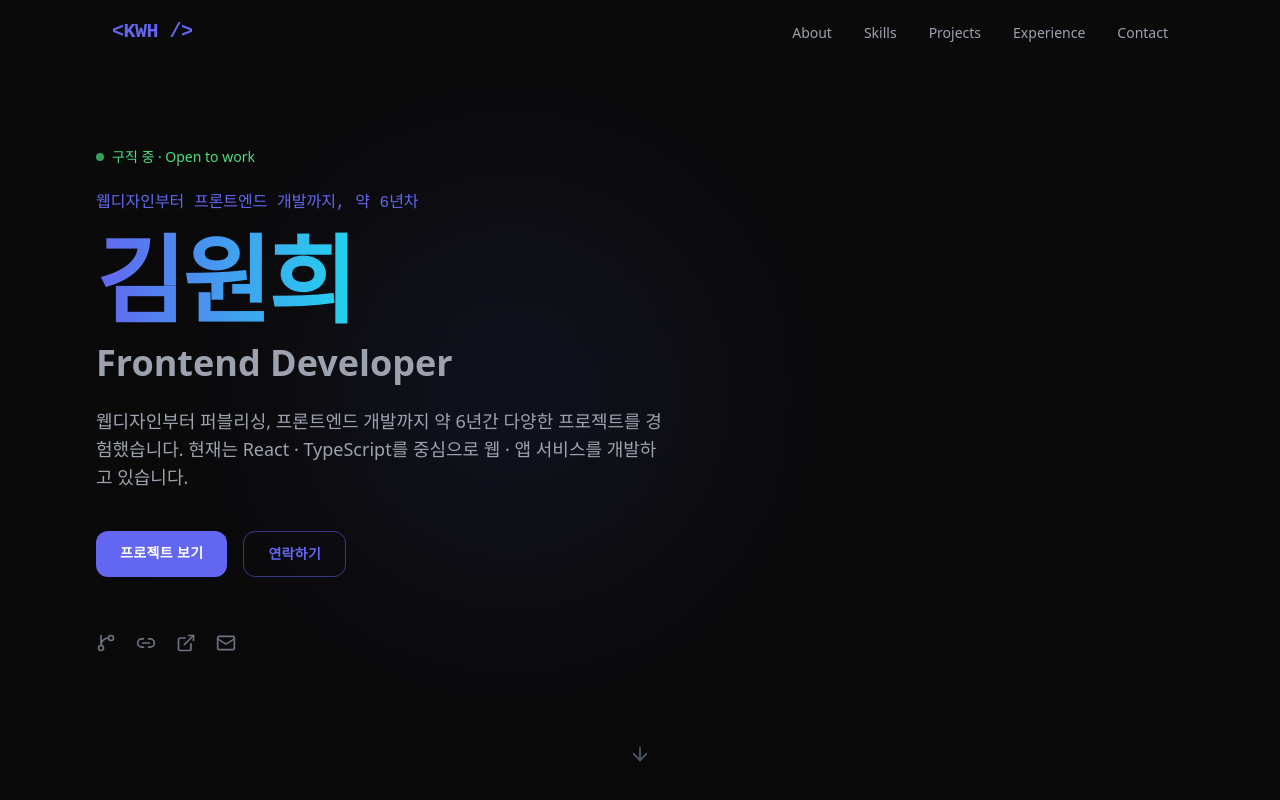
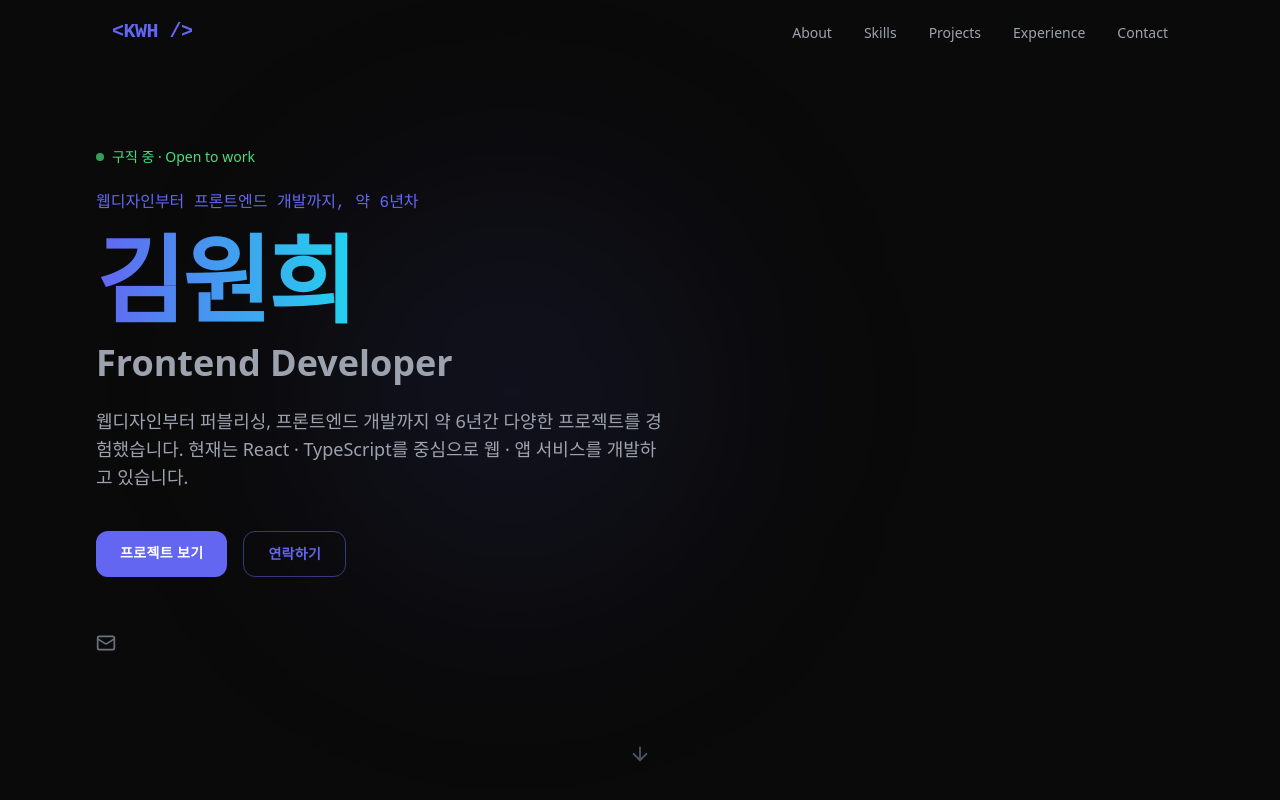
Before and after one commit to show2585-cmd/portfolio, a React (Vite) app: page / in a window 1280 px wide. Shown: the top 800 px of the page. Built offline with nearby package versions, Linux system fonts and the light colour scheme; a web font is replaced by a local one.

Commit message:
content: remove all social links

```diff
--- a/src/data/portfolio.ts
+++ b/src/data/portfolio.ts
@@ -6,9 +6,6 @@ export const personalInfo = {
   description:
     '웹디자인부터 퍼블리싱, 프론트엔드 개발까지 약 6년간 다양한 프로젝트를 경험했습니다. 현재는 React · TypeScript를 중심으로 웹 · 앱 서비스를 개발하고 있습니다.',
   email: 'show2585@gmail.com',
-  github: 'https://github.com/show2585-cmd',
-  linkedin: 'https://linkedin.com',
-  blog: 'https://blog.example.com',
   location: '서울, 대한민국',
   available: true,
 };
--- a/src/sections/Contact.tsx
+++ b/src/sections/Contact.tsx
@@ -1,13 +1,7 @@
 import { useRef, useState } from 'react';
 import { motion, useInView } from 'framer-motion';
-import { Mail, GitBranch, Link2, ExternalLink, Send } from 'lucide-react';
+import { Mail, Send } from 'lucide-react';
 import { personalInfo } from '../data/portfolio';
-
-const socialLinks = [
-  { icon: GitBranch, label: 'GitHub', href: personalInfo.github },
-  { icon: Link2, label: 'LinkedIn', href: personalInfo.linkedin },
-  { icon: ExternalLink, label: 'Blog', href: personalInfo.blog },
-];
 
 export default function Contact() {
   const ref = useRef(null);
@@ -58,23 +52,6 @@ export default function Contact() {
               </a>
             </div>
 
-            <div className="card">
-              <p className="text-xs text-gray-500 mb-4">소셜 미디어</p>
-              <div className="flex gap-4">
-                {socialLinks.map(({ icon: Icon, label, href }) => (
-                  <a
-                    key={label}
-                    href={href}
-                    target="_blank"
-                    rel="noopener noreferrer"
-                    aria-label={label}
-                    className="w-9 h-9 rounded-lg bg-dark-600 flex items-center justify-center text-gray-400 hover:text-primary hover:bg-primary/10 transition-all"
-                  >
-                    <Icon size={16} />
-                  </a>
-                ))}
-              </div>
-            </div>
           </motion.div>
 
           {/* 폼 */}
--- a/src/sections/Hero.tsx
+++ b/src/sections/Hero.tsx
@@ -1,5 +1,5 @@
 import { motion, type Variants } from 'framer-motion';
-import { ArrowDown, GitBranch, Link2, Mail, ExternalLink } from 'lucide-react';
+import { ArrowDown, Mail } from 'lucide-react';
 import { personalInfo } from '../data/portfolio';
 
 const container: Variants = {
@@ -77,33 +77,6 @@ export default function Hero() {
 
           <motion.div variants={item} className="flex items-center gap-5">
             <a
-              href={personalInfo.github}
-              target="_blank"
-              rel="noopener noreferrer"
-              className="text-gray-500 hover:text-primary transition-colors"
-              aria-label="GitHub"
-            >
-              <GitBranch size={20} />
-            </a>
-            <a
-              href={personalInfo.linkedin}
-              target="_blank"
-              rel="noopener noreferrer"
-              className="text-gray-500 hover:text-primary transition-colors"
-              aria-label="LinkedIn"
-            >
-              <Link2 size={20} />
-            </a>
-            <a
-              href={personalInfo.blog}
-              target="_blank"
-              rel="noopener noreferrer"
-              className="text-gray-500 hover:text-primary transition-colors"
-              aria-label="Blog"
-            >
-              <ExternalLink size={20} />
-            </a>
-            <a
               href={`mailto:${personalInfo.email}`}
               className="text-gray-500 hover:text-primary transition-colors"
               aria-label="Email"
```
